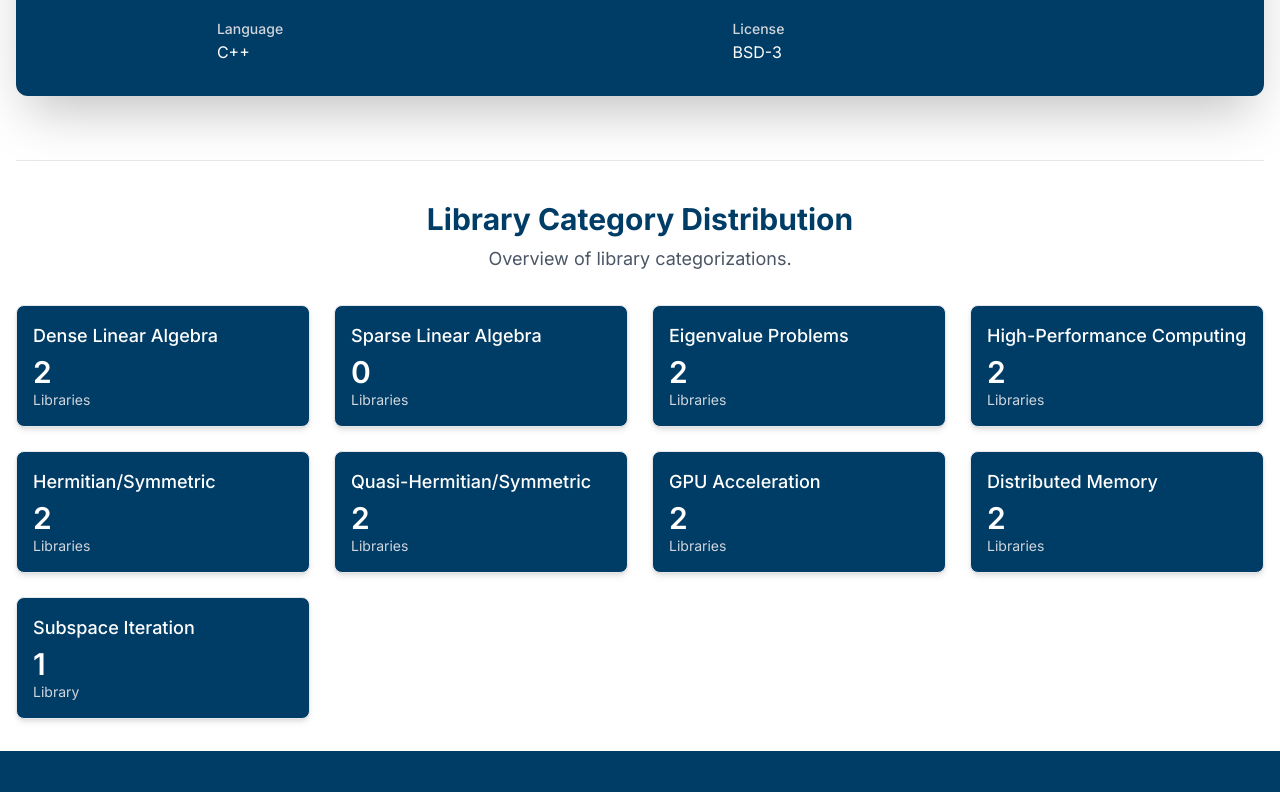
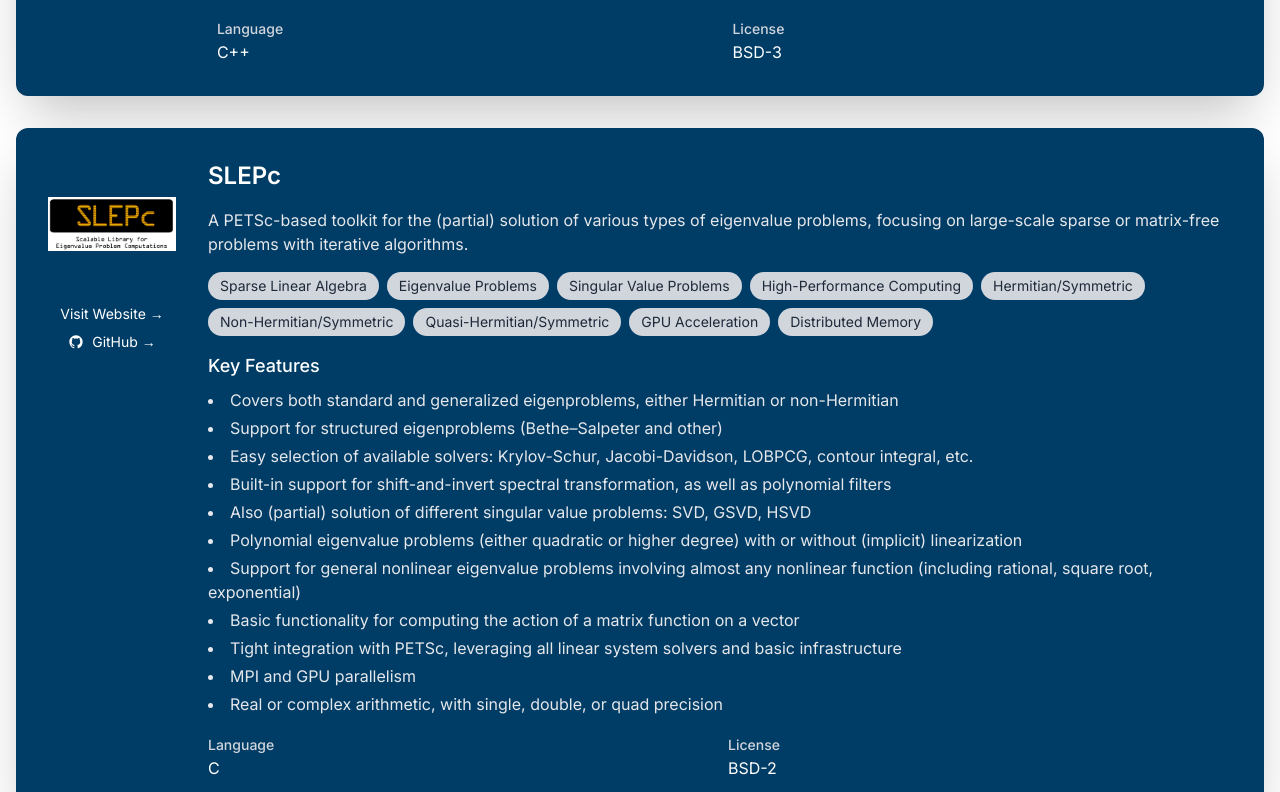
Before and after one commit to ExaNLA-Network/exanla-network.github.io, a Next.js app: page /libraries in a window 1280 px wide. Shown: the part 1368-2160 px from the top of the page. Built offline with nearby package versions, Linux system fonts and the light colour scheme.

Commit message:
Add SLEPc library (#13)

```diff
--- a/app/libraries/libraries-data.ts
+++ b/app/libraries/libraries-data.ts
@@ -3,8 +3,10 @@
   DENSE_LINEAR_ALGEBRA: "Dense Linear Algebra",
   SPARSE_LINEAR_ALGEBRA: "Sparse Linear Algebra",
   EIGENVALUE_PROBLEMS: "Eigenvalue Problems",
+  SINGULAR_VALUE_PROBLEMS: "Singular Value Problems",
   HIGH_PERFORMANCE_COMPUTING: "High-Performance Computing",
   HERMITIAN_SYMMETRIC: "Hermitian/Symmetric",
+  NON_HERMITIAN_SYMMETRIC: "Non-Hermitian/Symmetric",
   QUASI_HERMITIAN_SYMMETRIC: "Quasi-Hermitian/Symmetric",
   GPU_ACCELERATION: "GPU Acceleration",
   DISTRIBUTED_MEMORY: "Distributed Memory",
@@ -86,5 +88,39 @@
       libraryCategories.SUBSPACE_ITERATION,
       libraryCategories.DISTRIBUTED_MEMORY
     ],
+  },
+  {
+    id: 'slepc',
+    name: 'SLEPc',
+    description: 'A PETSc-based toolkit for the (partial) solution of various types of eigenvalue problems, focusing on large-scale sparse or matrix-free problems with iterative algorithms.',
+    features: [
+      'Covers both standard and generalized eigenproblems, either Hermitian or non-Hermitian',
+      'Support for structured eigenproblems (Bethe–Salpeter and other)',
+      'Easy selection of available solvers: Krylov-Schur, Jacobi-Davidson, LOBPCG, contour integral, etc.',
+      'Built-in support for shift-and-invert spectral transformation, as well as polynomial filters',
+      'Also (partial) solution of different singular value problems: SVD, GSVD, HSVD',
+      'Polynomial eigenvalue problems (either quadratic or higher degree) with or without (implicit) linearization',
+      'Support for general nonlinear eigenvalue problems involving almost any nonlinear function (including rational, square root, exponential)',
+      'Basic functionality for computing the action of a matrix function on a vector',
+      'Tight integration with PETSc, leveraging all linear system solvers and basic infrastructure',
+      'MPI and GPU parallelism',
+      'Real or complex arithmetic, with single, double, or quad precision'
+    ],
+    language: 'C',
+    license: 'BSD-2',
+    website: 'https://slepc.upv.es',
+    repository: 'https://gitlab.com/slepc/slepc',
+    logo: '/libraries/logo/slepc-logo.jpg',
+    categories: [
+      libraryCategories.SPARSE_LINEAR_ALGEBRA,
+      libraryCategories.EIGENVALUE_PROBLEMS,
+      libraryCategories.SINGULAR_VALUE_PROBLEMS,
+      libraryCategories.HIGH_PERFORMANCE_COMPUTING,
+      libraryCategories.HERMITIAN_SYMMETRIC,
+      libraryCategories.NON_HERMITIAN_SYMMETRIC,
+      libraryCategories.QUASI_HERMITIAN_SYMMETRIC,
+      libraryCategories.GPU_ACCELERATION,
+      libraryCategories.DISTRIBUTED_MEMORY
+    ],
   }
 ];
```
Also changed, not shown: public/libraries/logo/slepc-logo.jpg (added).
